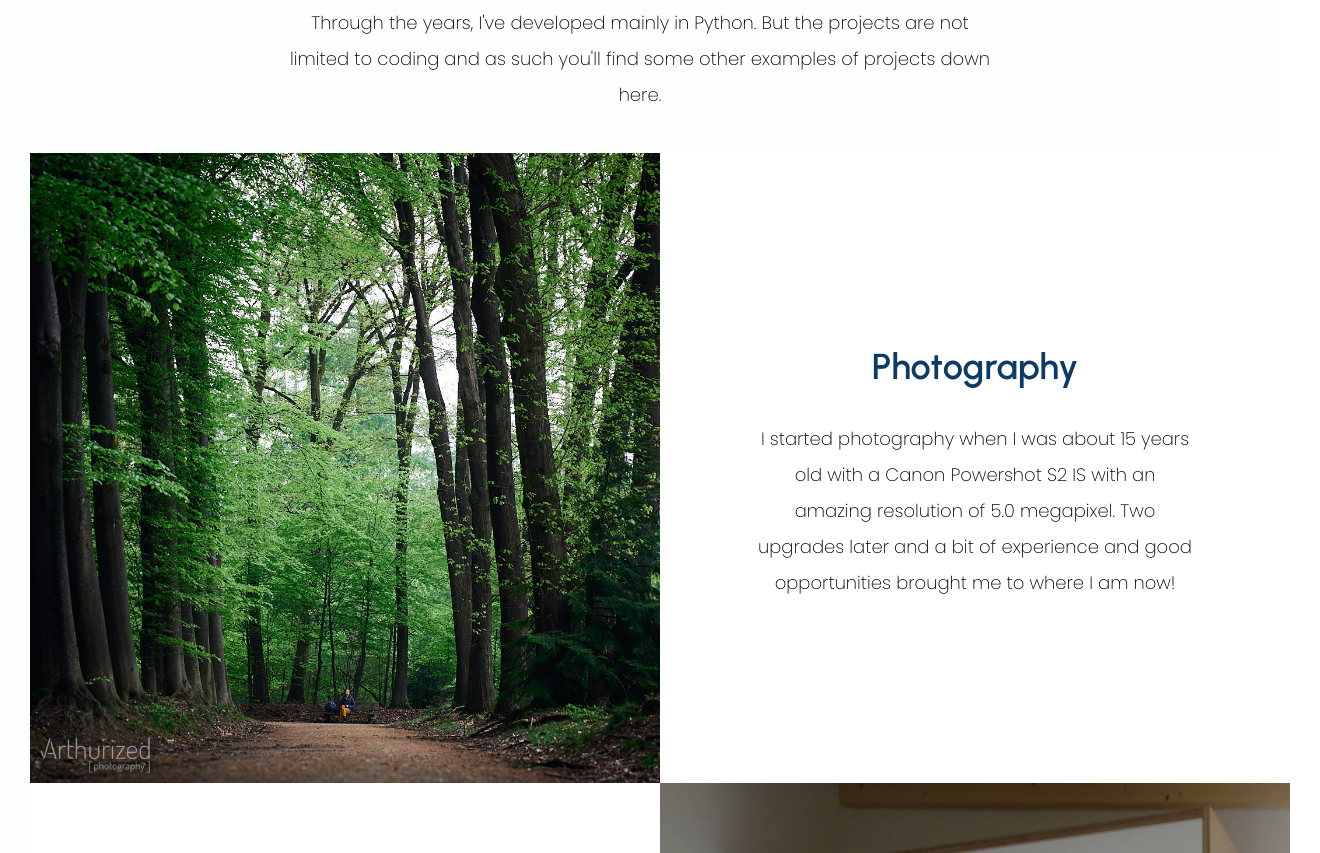
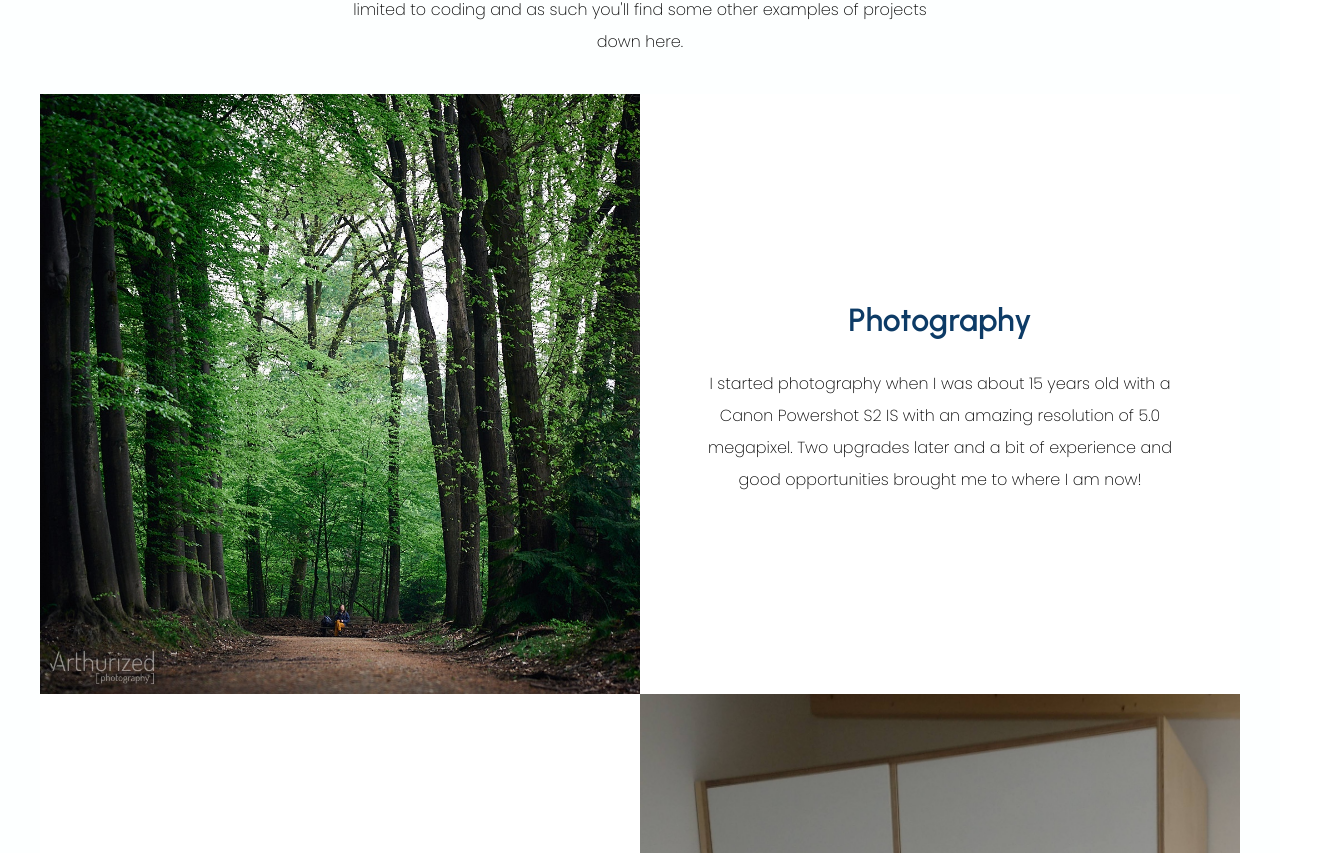
Before and after one commit to avdleest/arthurized_portfolio, a plain HTML site: page index.html in a window 1280 px wide. Shown: the part 460-1313 px from the top of the page, 1320 px wide, since content can reach past the window. Drawn offline with Linux system fonts and the light colour scheme.

Commit message:
Fixed box-sizing

```diff
--- a/resources/css/style.css
+++ b/resources/css/style.css
@@ -9,13 +9,29 @@
     --max-width: 1260px;
 }
 
+
+/* border box sizing reset */
+html {
+    -webkit-box-sizing: border-box;
+       -moz-box-sizing: border-box;
+            box-sizing: border-box;
+}
+
+*,
+*::before,
+*::after {
+    -webkit-box-sizing: inherit;
+        -moz-box-sizing: inherit;
+            box-sizing: inherit;
+}
+
 html {
     scroll-behavior: smooth;
 }
 
 body {
     font-family: 'Poppins', 'Arial', sans-serif;
-    font-size: 18px;
+    font-size: 16px;
     max-width: 100%;
 }
 
@@ -260,7 +276,8 @@ nav ul li:hover {
 
 .item-body .content {
     margin: 0 auto;
-    max-width: 440px;
+    max-width: 600px;
+    padding: 0 60px;
 }
 
 .items li:nth-child(2n) .item-body {
```
Also changed, not shown: index.html (+1 -1 lines).
